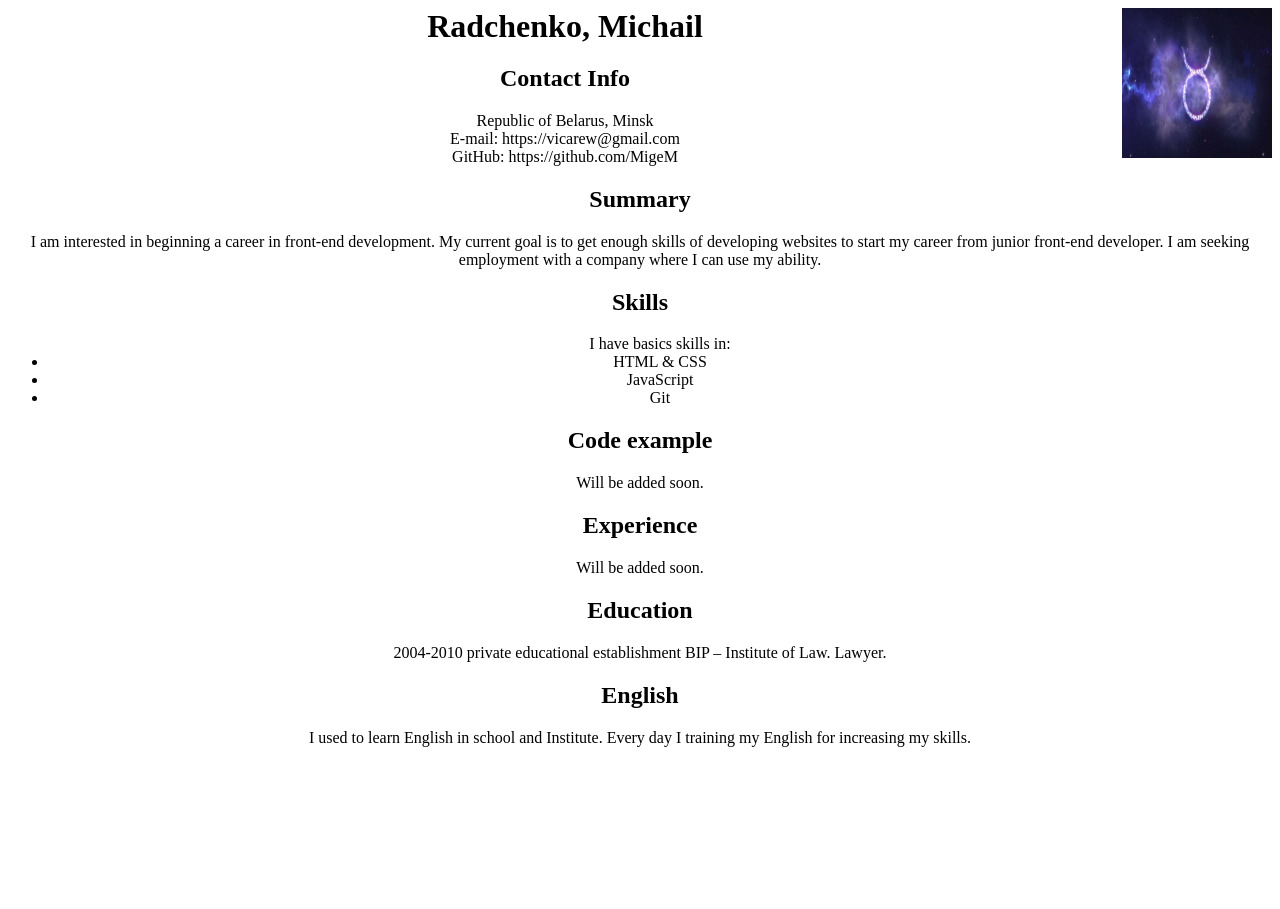
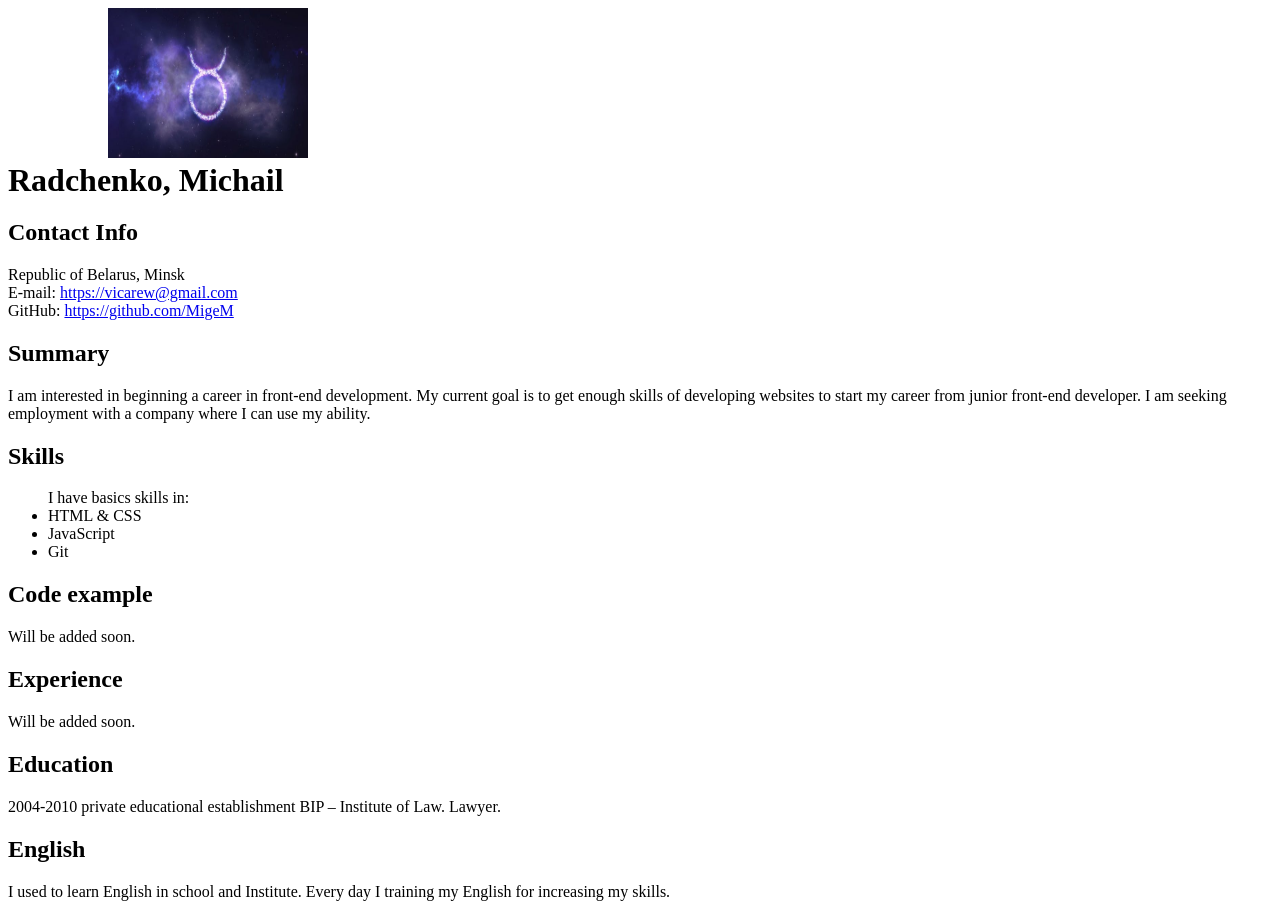
Before and after one commit to MigeM/rsschool-cv, a plain HTML site: page index.html in a window 1280 px wide. Before the commit the page ends 800 px from the top, so only its background shows below. Drawn offline with Linux system fonts and the light colour scheme.

Commit message:
fix:added missed letter

```diff
--- a/index.html
+++ b/index.html
@@ -7,14 +7,15 @@
     <title>CV</title>
   </head>
   <body>
-    <img src="1.jpg" alt="profile picture" align="right">
+
    <div>
-        <h1 >Radchenko, Michail</h1>
+    <img src="1.jpg" alt="profile picture" >
+        <h1 >Radchenko, Michail </h1>
 
         <h2> Contact Info</h2>
             <p>Republic of Belarus, Minsk<br>
-            E-mail:     https://vicarew@gmail.com <br>
-            GitHub: https://github.com/MigeM</p>
+                E-mail:     <a href="URL">https://vicarew@gmail.com</a> <br>
+            GitHub: <a href="URL">https://github.com/MigeM</a></p>
 
         <h2>Summary</h2>
             <p>I am interested in beginning a career in front-end development. My current goal is to get enough skills of developing websites to start my career from junior front-end developer.
--- a/style.css
+++ b/style.css
@@ -1,8 +1,8 @@
 img{
-    align: right;
+    flex: right;
     height:150px;
-    width: 150px;
-
+    width: 200px;
+    margin: 0px 0px 0px 100px;
 
     }
 
@@ -11,10 +11,11 @@ h1{
 }
 
 p{
-    text-size: 24px;
+    margin: 0 auto;
+
 }
 
 div{
-    width: 100%;
-    text-align: center;
+    margin: 0 auto;
+    align: center ;
 }
```
Also changed, not shown: 1 other file.
